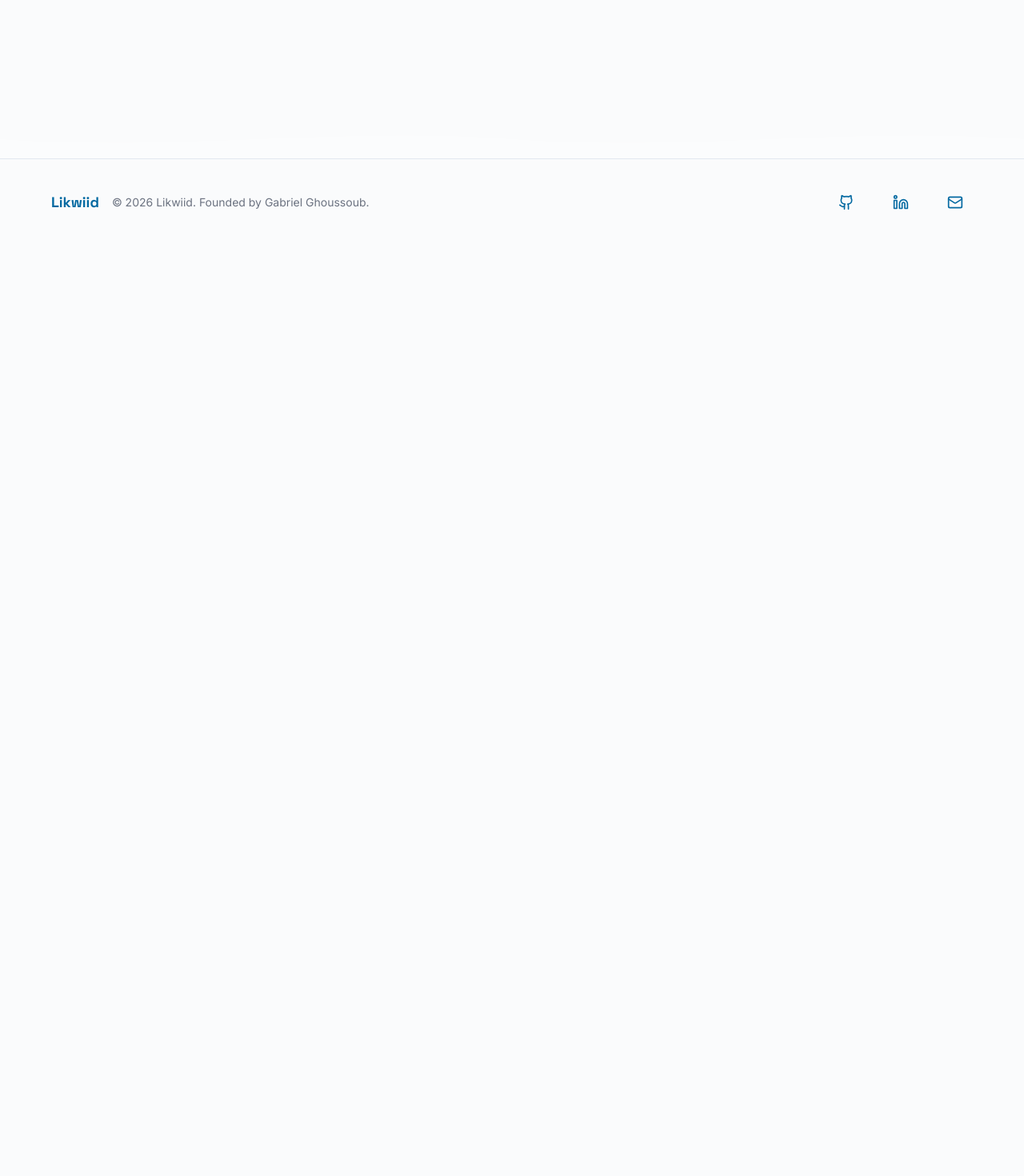
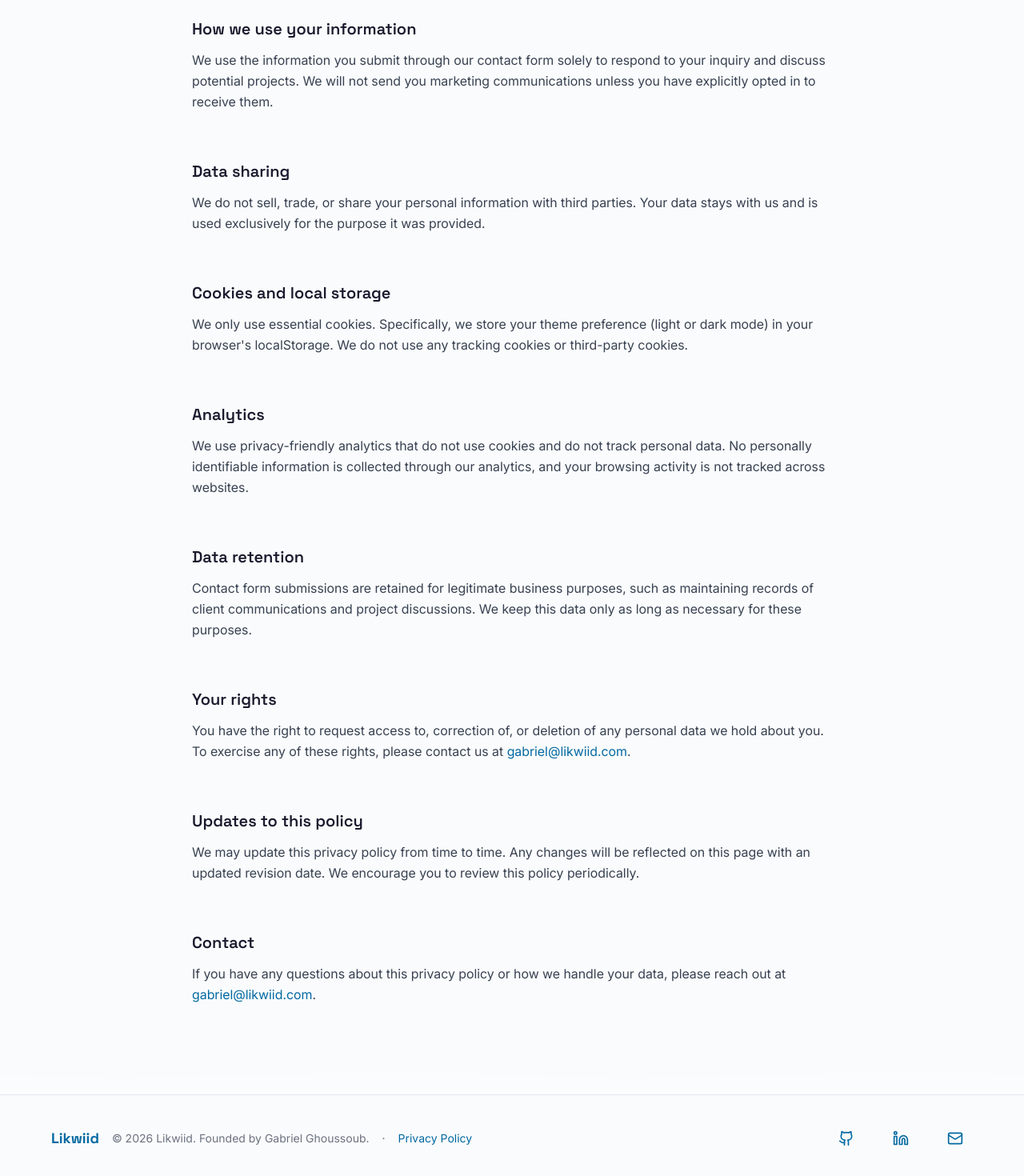
Before and after one commit to GabrielGhsoub/Likwiid-website, a React (Vite) app: page /privacy in a window 1280 px wide. Shown: the part 410-1880 px from the top of the page at 80% size. Before the commit the page ends 800 px from the top, so only its background shows below. Built offline with nearby package versions, Linux system fonts and the light colour scheme; no server answers.

Commit message:
feat: add privacy policy page with footer link and route

```diff
--- a/src/App.tsx
+++ b/src/App.tsx
@@ -10,6 +10,7 @@ const Portfolio = lazy(() => import('./pages/Portfolio'))
 const CaseStudy = lazy(() => import('./pages/CaseStudy'))
 const About = lazy(() => import('./pages/About'))
 const Contact = lazy(() => import('./pages/Contact'))
+const Privacy = lazy(() => import('./pages/Privacy'))
 
 function usePrefetchRoutes() {
   useEffect(() => {
@@ -19,6 +20,7 @@ function usePrefetchRoutes() {
       import('./pages/CaseStudy')
       import('./pages/About')
       import('./pages/Contact')
+      import('./pages/Privacy')
     }
 
     if ('requestIdleCallback' in window) {
@@ -61,6 +63,7 @@ export default function App() {
             <Route path="/work/:slug" element={<CaseStudy />} />
             <Route path="/about" element={<About />} />
             <Route path="/contact" element={<Contact />} />
+            <Route path="/privacy" element={<Privacy />} />
             <Route path="*" element={<NotFound />} />
           </Routes>
         </Suspense>
--- a/src/components/layout/Footer.tsx
+++ b/src/components/layout/Footer.tsx
@@ -39,6 +39,13 @@ export function Footer() {
           <span className="text-text-tertiary text-sm">
             &copy; {CURRENT_YEAR} Likwiid. Founded by Gabriel Ghoussoub.
           </span>
+          <span className="text-text-tertiary text-sm" aria-hidden="true">&middot;</span>
+          <Link
+            to="/privacy"
+            className="text-text-tertiary text-sm hover:text-text-primary transition-colors no-underline"
+          >
+            Privacy Policy
+          </Link>
         </div>
 
         <div className="flex items-center gap-6">
--- /dev/null
+++ b/src/pages/Privacy.tsx
@@ -0,0 +1,125 @@
+import { useEffect } from 'react'
+import { PageTransition } from '../components/layout/PageTransition'
+import { SectionHeading } from '../components/ui/SectionHeading'
+
+const LAST_UPDATED = 'March 31, 2026'
+
+export default function Privacy() {
+  useEffect(() => { document.title = 'Privacy Policy | Likwiid' }, [])
+
+  return (
+    <PageTransition>
+      <div className="pt-20 pb-16 px-6">
+        <div className="mx-auto max-w-[800px]">
+          <SectionHeading as="h1" title="Privacy Policy" />
+
+          <p className="text-text-tertiary text-sm mb-10">
+            Last updated: {LAST_UPDATED}
+          </p>
+
+          <div className="space-y-10">
+            <section>
+              <h2 className="text-xl font-semibold font-[family-name:var(--font-display)] text-text-primary mb-3">
+                Information we collect
+              </h2>
+              <p className="text-text-secondary leading-relaxed">
+                When you use our contact form, we collect the information you provide: your name, email address,
+                company name (if provided), and message content. We do not collect any information automatically
+                beyond what is strictly necessary for the website to function.
+              </p>
+            </section>
+
+            <section>
+              <h2 className="text-xl font-semibold font-[family-name:var(--font-display)] text-text-primary mb-3">
+                How we use your information
+              </h2>
+              <p className="text-text-secondary leading-relaxed">
+                We use the information you submit through our contact form solely to respond to your inquiry and
+                discuss potential projects. We will not send you marketing communications unless you have explicitly
+                opted in to receive them.
+              </p>
+            </section>
+
+            <section>
+              <h2 className="text-xl font-semibold font-[family-name:var(--font-display)] text-text-primary mb-3">
+                Data sharing
+              </h2>
+              <p className="text-text-secondary leading-relaxed">
+                We do not sell, trade, or share your personal information with third parties. Your data stays with us
+                and is used exclusively for the purpose it was provided.
+              </p>
+            </section>
+
+            <section>
+              <h2 className="text-xl font-semibold font-[family-name:var(--font-display)] text-text-primary mb-3">
+                Cookies and local storage
+              </h2>
+              <p className="text-text-secondary leading-relaxed">
+                We only use essential cookies. Specifically, we store your theme preference (light or dark mode)
+                in your browser&apos;s localStorage. We do not use any tracking cookies or third-party cookies.
+              </p>
+            </section>
+
+            <section>
+              <h2 className="text-xl font-semibold font-[family-name:var(--font-display)] text-text-primary mb-3">
+                Analytics
+              </h2>
+              <p className="text-text-secondary leading-relaxed">
+                We use privacy-friendly analytics that do not use cookies and do not track personal data. No
+                personally identifiable information is collected through our analytics, and your browsing activity
+                is not tracked across websites.
+              </p>
+            </section>
+
+            <section>
+              <h2 className="text-xl font-semibold font-[family-name:var(--font-display)] text-text-primary mb-3">
+                Data retention
+              </h2>
+              <p className="text-text-secondary leading-relaxed">
+                Contact form submissions are retained for legitimate business purposes, such as maintaining
+                records of client communications and project discussions. We keep this data only as long as
+                necessary for these purposes.
+              </p>
+            </section>
+
+            <section>
+              <h2 className="text-xl font-semibold font-[family-name:var(--font-display)] text-text-primary mb-3">
+                Your rights
+              </h2>
+              <p className="text-text-secondary leading-relaxed">
+                You have the right to request access to, correction of, or deletion of any personal data we hold
+                about you. To exercise any of these rights, please contact us at{' '}
+                <a href="mailto:gabriel@likwiid.com" className="text-accent-gold hover:underline">
+                  gabriel@likwiid.com
+                </a>.
+              </p>
+            </section>
+
+            <section>
+              <h2 className="text-xl font-semibold font-[family-name:var(--font-display)] text-text-primary mb-3">
+                Updates to this policy
+              </h2>
+              <p className="text-text-secondary leading-relaxed">
+                We may update this privacy policy from time to time. Any changes will be reflected on this page
+                with an updated revision date. We encourage you to review this policy periodically.
+              </p>
+            </section>
+
+            <section>
+              <h2 className="text-xl font-semibold font-[family-name:var(--font-display)] text-text-primary mb-3">
+                Contact
+              </h2>
+              <p className="text-text-secondary leading-relaxed">
+                If you have any questions about this privacy policy or how we handle your data, please reach out
+                at{' '}
+                <a href="mailto:gabriel@likwiid.com" className="text-accent-gold hover:underline">
+                  gabriel@likwiid.com
+                </a>.
+              </p>
+            </section>
+          </div>
+        </div>
+      </div>
+    </PageTransition>
+  )
+}
```
